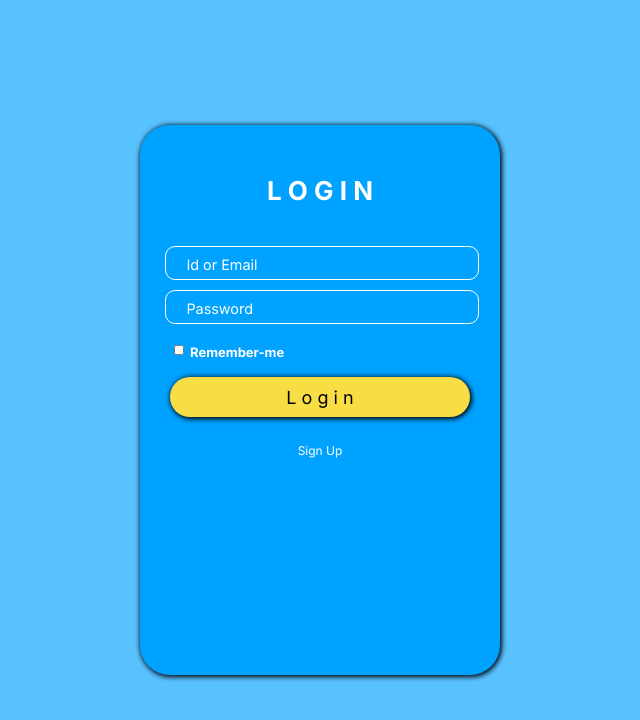
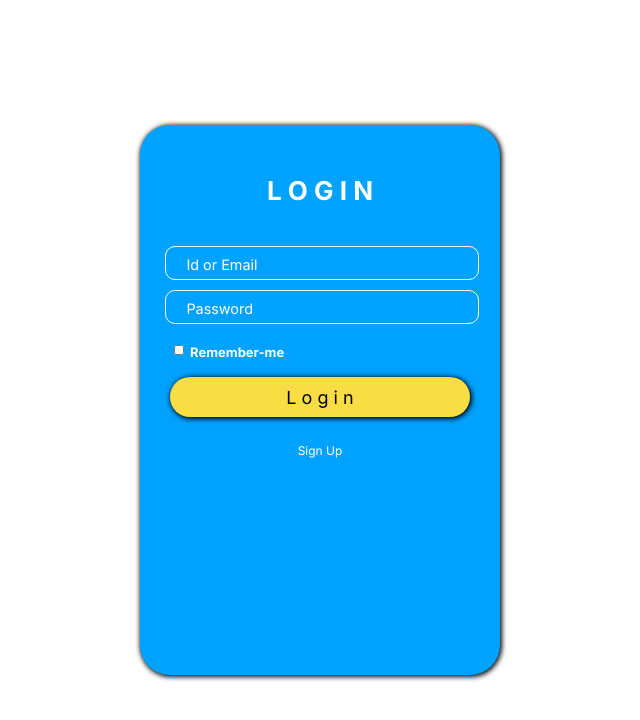
Before and after one commit to webProgramming-sejong/webprograming, a website: page src/login.html in a window 1280 px wide. Shown: the whole page, without its empty margins (320-960 px from the left). Drawn offline with Linux system fonts and the light colour scheme; files whose address does not match are found by name.

Commit message:
before force push

```diff
--- a/src/style/login.css
+++ b/src/style/login.css
@@ -6,7 +6,7 @@
 body {
 	margin: 0;
 	padding: 0;
-	background: rgb(88, 194, 255);
+	background: white;
 	display: flex;
 	justify-content: center;
 	align-items: center;
```
Also changed, not shown: src/mainSection.html (+1 -1 lines).
